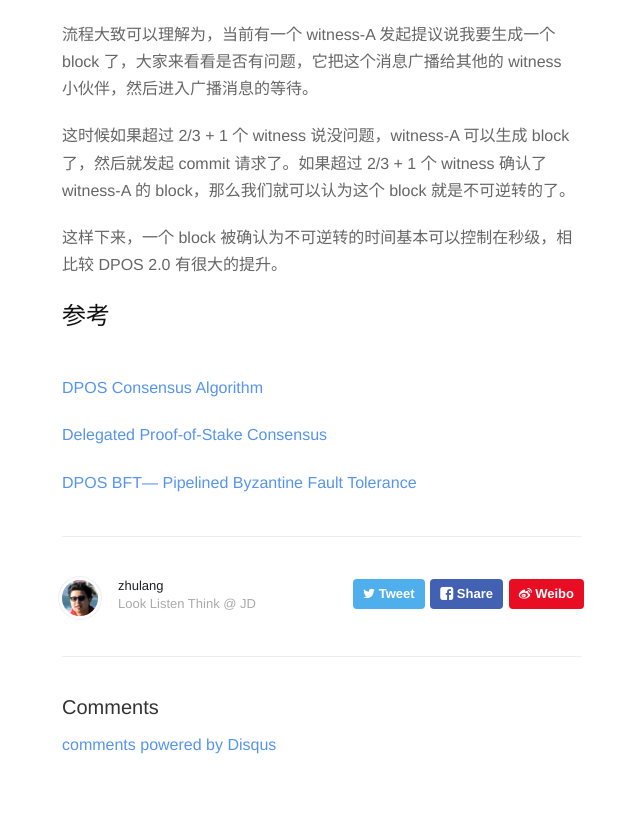
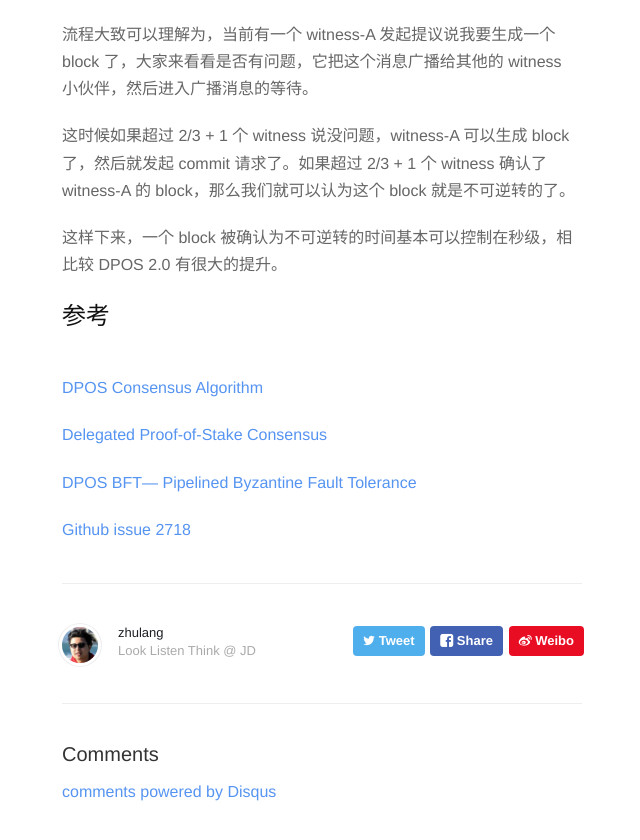
Before and after one commit to tibelf/tibelf.github.io, a Jekyll site: the page built from _posts/2019-01-30-DPOS.md, in a window 1280 px wide and 900 px high, scrolled down 2811 px. Shown: the top 840 px of the window, without its empty margins (318-958 px from the left). Built offline with Jekyll 4.4.1, drawn with Linux system fonts in a browser that asks for light colours; nearby versions of some CDN libraries; library files that are not in the unit come from our copies; comment, search, counter and statistics services are not loaded.

Commit message:
1. 增加 github issue

```diff
--- a/_posts/2019-01-30-DPOS.md
+++ b/_posts/2019-01-30-DPOS.md
@@ -67,3 +67,5 @@ LIB 的概念为如果在一个 block 之后，最近有至少 2/3 + 1 个 witne
 [Delegated Proof-of-Stake Consensus](https://bitshares.org/technology/delegated-proof-of-stake-consensus)
 
 [DPOS BFT— Pipelined Byzantine Fault Tolerance](https://medium.com/eosio/dpos-bft-pipelined-byzantine-fault-tolerance-8a0634a270ba)
+
+[Github issue 2718](https://github.com/EOSIO/eos/issues/2718)
```
